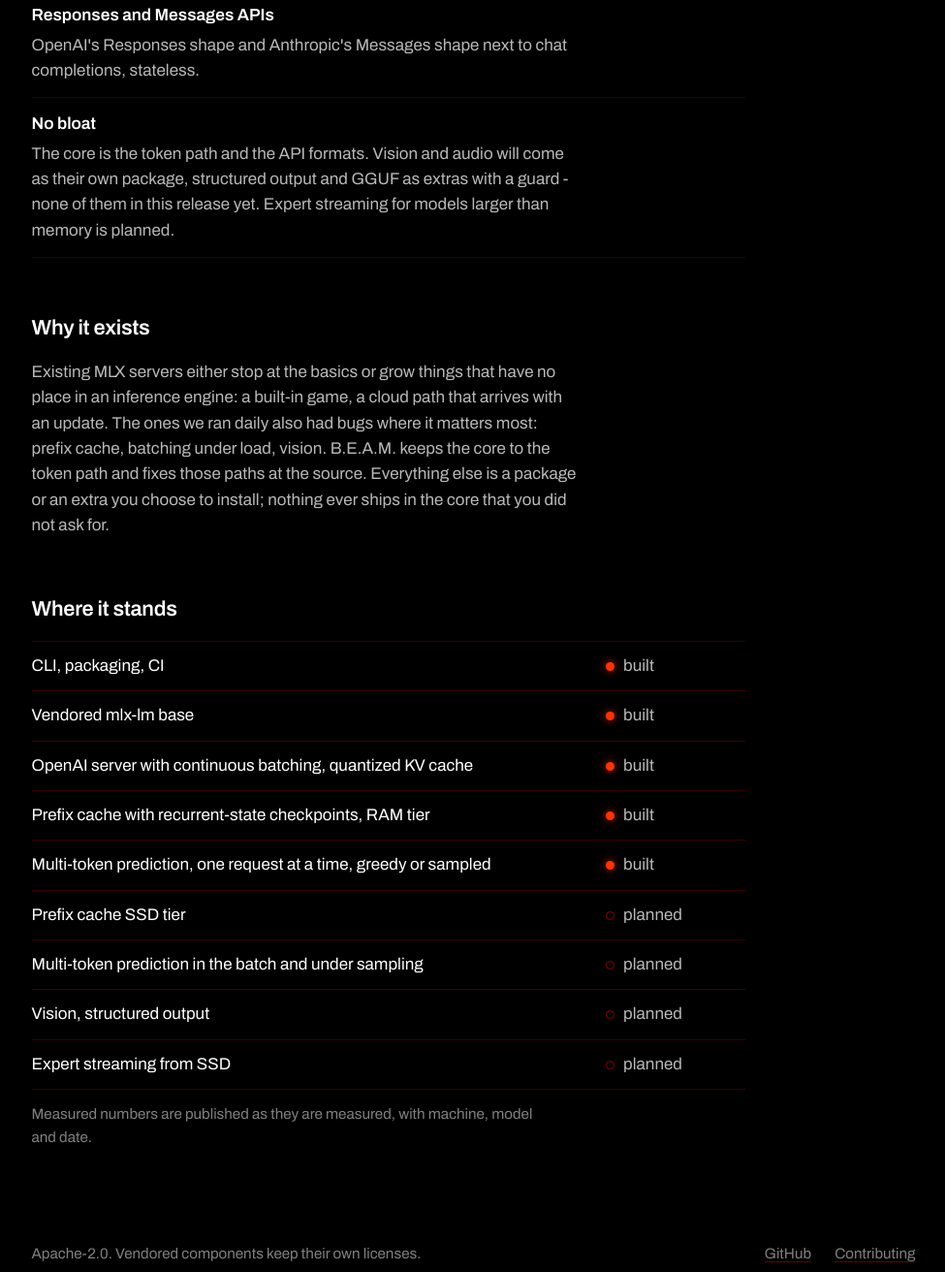
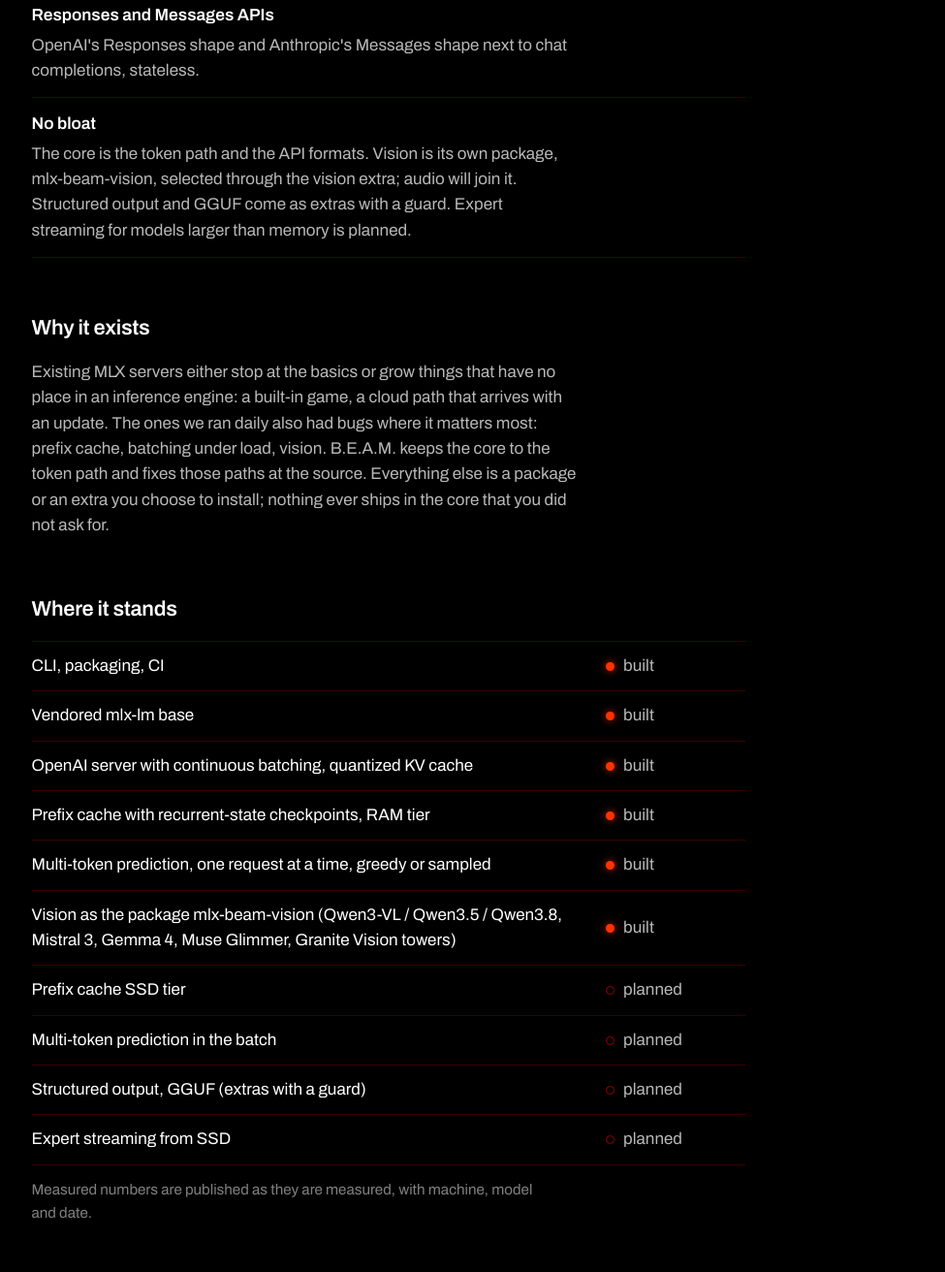
Before and after one commit to p4ik/mlx-beam, an Astro site in the folder docs/site/: page / in a window 1280 px wide. Shown: the part 1288-2600 px from the top of the page at 97% size, without its empty margins (144-1119 px from the left). Built offline with nearby package versions, Linux system fonts and the light colour scheme; Astro itself is replaced by a stand-in of ours.

Commit message:
site: the status list says vision is built and sampling is in; structured output and GGUF stay planned
The landing page still listed vision as planned and said no package was in
the release yet; mlx-beam-vision shipped with 0.1.0a5 and sampled
speculative decoding with 0.1.0a6. The list now matches the README.

```diff
--- a/docs/site/src/pages/index.astro
+++ b/docs/site/src/pages/index.astro
@@ -15,7 +15,7 @@ const built = [
   { title: "Multi-token prediction", text: "The checkpoint's own draft head, verified exactly, greedy or sampled. On today for one request at a time; in the batch planned." },
   { title: "Thinking budget", text: "A hard cap on the reasoning trace, per request." },
   { title: "Responses and Messages APIs", text: "OpenAI's Responses shape and Anthropic's Messages shape next to chat completions, stateless." },
-  { title: "No bloat", text: "The core is the token path and the API formats. Vision and audio will come as their own package, structured output and GGUF as extras with a guard - none of them in this release yet. Expert streaming for models larger than memory is planned." },
+  { title: "No bloat", text: "The core is the token path and the API formats. Vision is its own package, mlx-beam-vision, selected through the vision extra; audio will join it. Structured output and GGUF come as extras with a guard. Expert streaming for models larger than memory is planned." },
 ];
 
 
@@ -27,9 +27,10 @@ const status = [
   { piece: "OpenAI server with continuous batching, quantized KV cache", state: "built", built: true },
   { piece: "Prefix cache with recurrent-state checkpoints, RAM tier", state: "built", built: true },
   { piece: "Multi-token prediction, one request at a time, greedy or sampled", state: "built", built: true },
+  { piece: "Vision as the package mlx-beam-vision (Qwen3-VL / Qwen3.5 / Qwen3.8, Mistral 3, Gemma 4, Muse Glimmer, Granite Vision towers)", state: "built", built: true },
   { piece: "Prefix cache SSD tier", state: "planned", built: false },
-  { piece: "Multi-token prediction in the batch and under sampling", state: "planned", built: false },
-  { piece: "Vision, structured output", state: "planned", built: false },
+  { piece: "Multi-token prediction in the batch", state: "planned", built: false },
+  { piece: "Structured output, GGUF (extras with a guard)", state: "planned", built: false },
   { piece: "Expert streaming from SSD", state: "planned", built: false },
 ];
 ---
```
